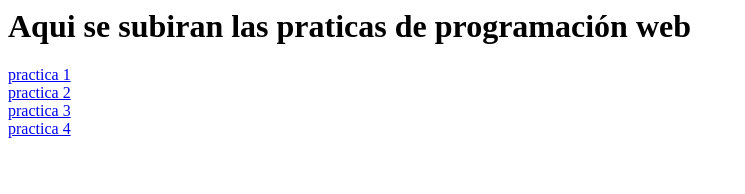
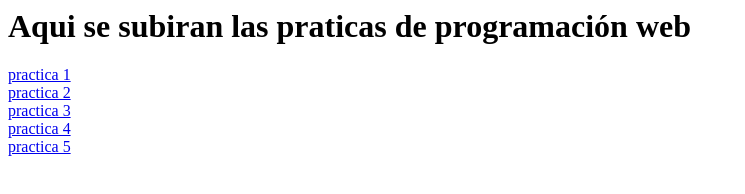
Before and after one commit to diberoberto12/diberoberto12.github.io, a plain HTML site: page index.html in a window 1280 px wide. Shown: the whole page, without its empty margins (0-745 px from the left). Drawn offline with Linux system fonts and the light colour scheme.

Commit message:
Update index.html

```diff
--- a/index.html
+++ b/index.html
@@ -11,5 +11,7 @@
 <a href="Practicas\practica3.html" title="Practica3"> practica 3</a>
 <br>
 <a href="Practicas\practica4.html" title="Practica4"> practica 4</a>
+<br>
+<a href="Practicas\practica5.html" title="Practica5"> practica 5</a>
 </body>
 </html>
```
